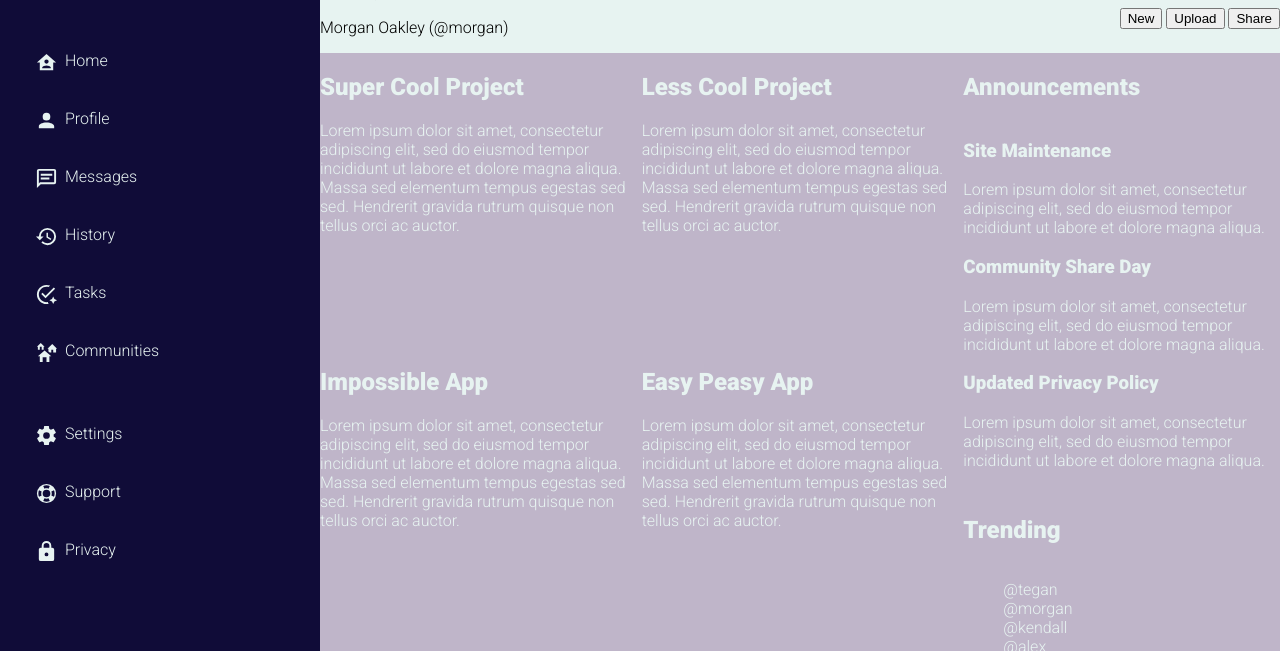
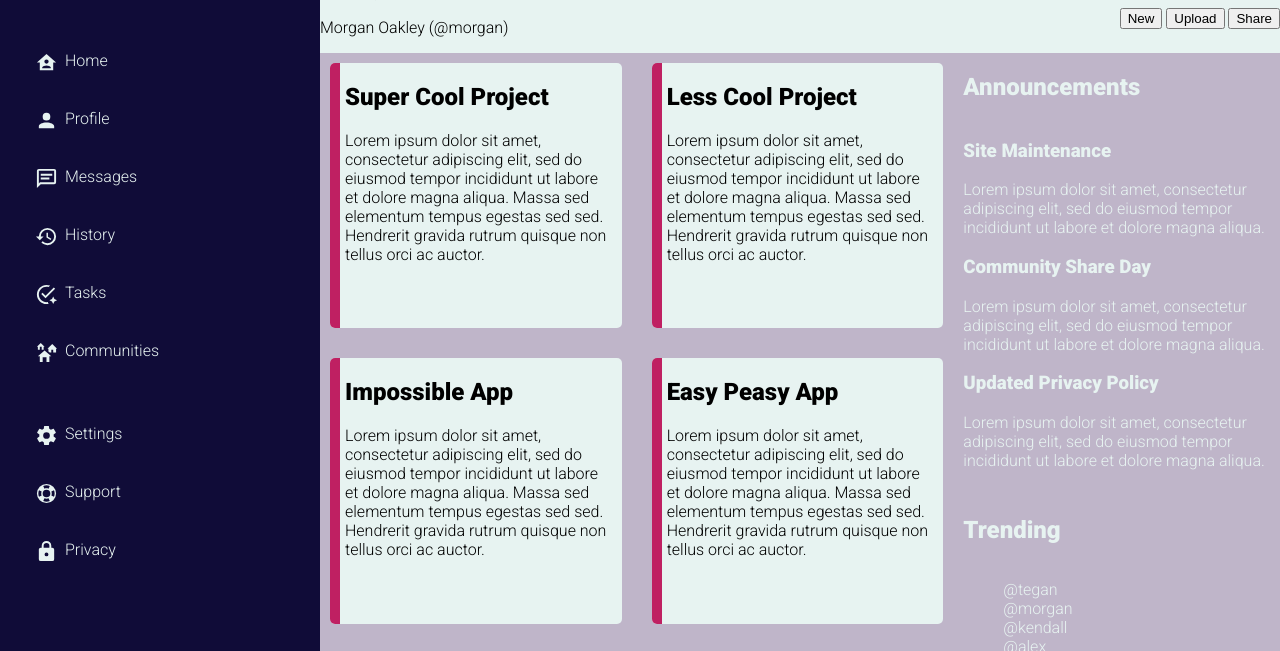
Before and after one commit to vcorneau/odin-dashboard, a plain HTML site: page index.html in a window 1280 px wide. Shown: the part 78-729 px from the top of the page. Drawn offline with Linux system fonts and the light colour scheme.

Commit message:
Style project cards

```diff
--- a/index.html
+++ b/index.html
@@ -49,28 +49,46 @@
     <div class="content">
       <div class="projects">
         <div class="project-cards">
+          <div class="color-bar"></div>
+          <div class="card-content">
             <h2>Super Cool Project</h2>
             <p>Lorem ipsum dolor sit amet, consectetur adipiscing elit, sed do eiusmod tempor incididunt ut labore et dolore magna aliqua. Massa sed elementum tempus egestas sed sed. Hendrerit gravida rutrum quisque non tellus orci ac auctor.</p>
           </div>
+        </div>
         <div class="project-cards">
+          <div class="color-bar"></div>
+          <div class="card-content">
             <h2>Less Cool Project</h2>
             <p>Lorem ipsum dolor sit amet, consectetur adipiscing elit, sed do eiusmod tempor incididunt ut labore et dolore magna aliqua. Massa sed elementum tempus egestas sed sed. Hendrerit gravida rutrum quisque non tellus orci ac auctor.</p>
           </div>
+        </div>
         <div class="project-cards">
+          <div class="color-bar"></div>
+          <div class="card-content">
               <h2>Impossible App</h2>
               <p>Lorem ipsum dolor sit amet, consectetur adipiscing elit, sed do eiusmod tempor incididunt ut labore et dolore magna aliqua. Massa sed elementum tempus egestas sed sed. Hendrerit gravida rutrum quisque non tellus orci ac auctor.</p>
           </div>
+        </div>
         <div class="project-cards">
+          <div class="color-bar"></div>
+          <div class="card-content">
             <h2>Easy Peasy App</h2>
             <p>Lorem ipsum dolor sit amet, consectetur adipiscing elit, sed do eiusmod tempor incididunt ut labore et dolore magna aliqua. Massa sed elementum tempus egestas sed sed. Hendrerit gravida rutrum quisque non tellus orci ac auctor.</p>
           </div>
+        </div>
         <div class="project-cards">
+          <div class="color-bar"></div>
+          <div class="card-content">
             <h2>Ad Blocker</h2>
             <p>Lorem ipsum dolor sit amet, consectetur adipiscing elit, sed do eiusmod tempor incididunt ut labore et dolore magna aliqua. Massa sed elementum tempus egestas sed sed. Hendrerit gravida rutrum quisque non tellus orci ac auctor.</p>
           </div>
+        </div>
         <div class="project-cards">
+          <div class="color-bar"></div>
+          <div class="card-content">
             <h2>Money Maker</h2>
             <p>Lorem ipsum dolor sit amet, consectetur adipiscing elit, sed do eiusmod tempor incididunt ut labore et dolore magna aliqua. Massa sed elementum tempus egestas sed sed. Hendrerit gravida rutrum quisque non tellus orci ac auctor.</p>
+          </div>
         </div>
 
       </div>
--- a/style.css
+++ b/style.css
@@ -85,7 +85,7 @@ body {
   grid-column: 1;
   grid-row: 1 / 3;
   background-color: #100C38;
-  background-size: auto;
+  background-attachment: fixed;
   margin: 0;
 }
 
@@ -134,7 +134,31 @@ body {
   column-gap: 10px;
   grid-template-columns: repeat(2, 1fr);
   grid-template-rows: repeat(3, 1fr);
+}
 
+.project-cards {
+  border-radius: 5px;
+  background-color: #E7F3F1;
+  color: black;
+  margin: 10px;
+  padding-left: 0;
+  padding-right: 10px;
+  display: grid;
+  grid-template-columns: 20px, max-content;
+  grid-template-rows: 2;
+  column-gap: 5px;
+}
+
+.color-bar {
+  background-color: #BF2062;
+  grid-column: 1;
+  margin: 0;
+  width: 10px;
+  border-radius: 5px 0px 0px 5px;
+}
+
+.card-content {
+  grid-column: 2;
 }
 
 .announcements {
@@ -155,7 +179,3 @@ body {
 .trending-list ul {
   list-style: none;
 }
-
-.project-cards {
-
-}
```
Lines whose indentation alone changed are shown as unchanged.
